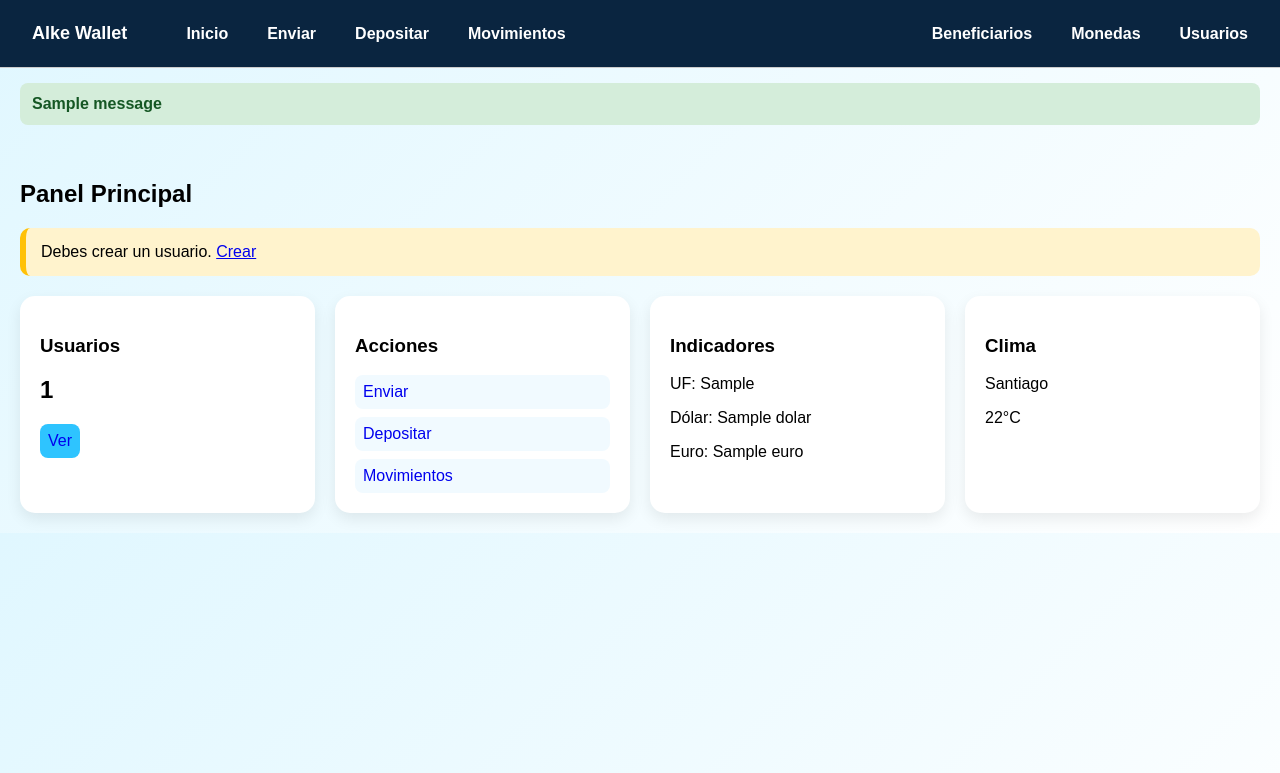
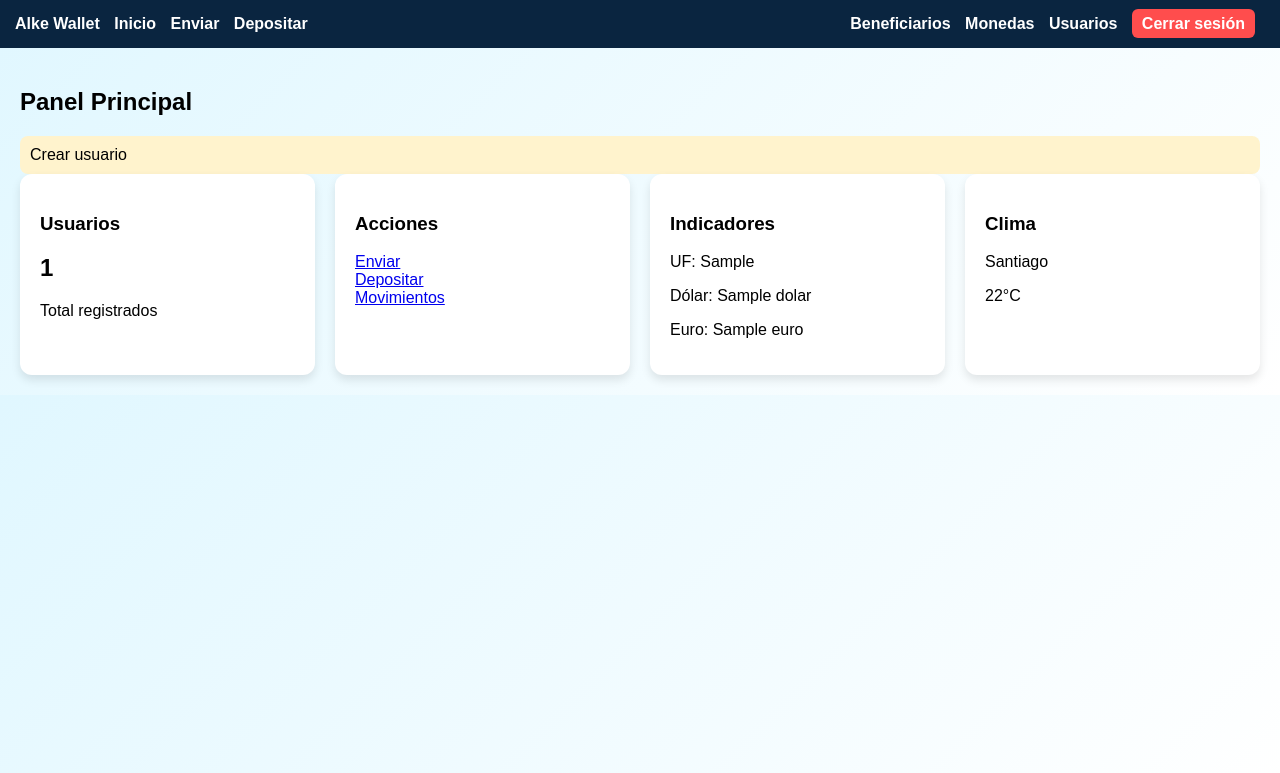
Before and after one commit to Auditor2003/Proyecto_Modulo_7_ABP, a Django app: template gestion/templates/gestion/dashboard.html in a window 1280 px wide. Shown: the top 773 px of the page. Run offline with Django 5.2, Linux system fonts and the light colour scheme; tables that the repository leaves empty hold one stand-in row (values such as "Sample post"); the template is opened without the code that fills it: values that come from a table or form of the project are taken from there, most other values are stand-ins (such as "Sample title", 1, 10 or a date in 2020); one stand-in notice (Sample message) is shown; parts of the project's set-up code (start-up, migrations or seed data) failed here and were passed over.

Commit message:
Mejora completa dashboard y navbar con mejoras ux y seguridad

```diff
--- a/gestion/templates/base.html
+++ b/gestion/templates/base.html
@@ -1,129 +1,69 @@
 <!DOCTYPE html>
 <html lang="es">
-
 <head>
 <meta charset="UTF-8">
 <title>Alke Wallet</title>
 
 <style>
 body {
-            margin: 0;
-            font-family: Arial, sans-serif;
-            background: linear-gradient(135deg, #e0f7ff, #ffffff);
+    margin:0;
+    font-family:Arial;
+    background:linear-gradient(135deg,#e0f7ff,#ffffff);
 }
 
 nav {
-            background-color: #0a2540;
-            padding: 15px 20px;
-            display: flex;
-            justify-content: space-between;
-            align-items: center;
-        }
-
-        .nav-left {
-            display: flex;
-            gap: 15px;
-            align-items: center;
-        }
-
-        .nav-right {
-            display: flex;
-            gap: 15px;
-            align-items: center;
+    background:#0a2540;
+    padding:15px;
+    display:flex;
+    justify-content:space-between;
 }
 
 nav a {
-            color: white;
-            text-decoration: none;
-            font-weight: bold;
-            padding: 8px 12px;
-            border-radius: 8px;
-            transition: 0.2s;
+    color:white;
+    text-decoration:none;
+    margin-right:10px;
+    font-weight:bold;
 }
 
-        nav a:hover {
-            background-color: #2ec4ff;
-            color: #0a2540;
+.logout {
+    background:#ff4d4d;
+    padding:6px 10px;
+    border-radius:6px;
 }
 
-        .brand {
-            font-size: 18px;
-            font-weight: bold;
-            margin-right: 20px;
+.container { padding:20px; }
+.card {
+    background:white;
+    padding:20px;
+    border-radius:12px;
+    box-shadow:0 5px 10px rgba(0,0,0,0.1);
+    transition:0.3s;
 }
+.card:hover { transform:translateY(-5px); }
+</style>
 
-        hr {
-            border: none;
-            height: 1px;
-            background-color: #ccc;
-            margin: 0;
-        }
-
-        .mensaje {
-            padding: 12px;
-            margin: 15px 20px;
-            border-radius: 8px;
-            font-weight: bold;
-        }
-
-        .mensaje.success {
-            background-color: #d4edda;
-            color: #155724;
-        }
-
-        .mensaje.error {
-            background-color: #f8d7da;
-            color: #721c24;
-        }
-
-        .mensaje.info {
-            background-color: #d1ecf1;
-            color: #0c5460;
-        }
-
-        .container {
-            padding: 20px;
-        }
-    </style>
 </head>
 
 <body>
 
 <nav>
-
-    <div class="nav-left">
-        <a href="{% url 'home' %}" class="brand">Alke Wallet</a>
-
+<div>
+<a href="{% url 'home' %}">Alke Wallet</a>
 <a href="{% url 'home' %}">Inicio</a>
 <a href="{% url 'transaccion_create' %}">Enviar</a>
 <a href="{% url 'deposito_create' %}">Depositar</a>
-        <a href="{% url 'transaccion_list' %}">Movimientos</a>
 </div>
 
-    <div class="nav-right">
+<div>
 <a href="{% url 'beneficiario_list' %}">Beneficiarios</a>
 <a href="{% url 'moneda_list' %}">Monedas</a>
 <a href="{% url 'usuario_list' %}">Usuarios</a>
+<a href="#" class="logout">Cerrar sesión</a>
 </div>
-
 </nav>
 
-<hr>
-
-{% if messages %}
-    {% for message in messages %}
-        <div class="mensaje
-            {% if message.tags == 'success' %}success
-            {% elif message.tags == 'error' %}error
-            {% else %}info{% endif %}">
-            {{ message }}
-        </div>
-    {% endfor %}
-{% endif %}
-
 <div class="container">
-    {% block content %}
-    {% endblock %}
+{% block content %}{% endblock %}
 </div>
 
 </body>
--- a/gestion/templates/gestion/dashboard.html
+++ b/gestion/templates/gestion/dashboard.html
@@ -1,34 +1,31 @@
 {% extends 'base.html' %}
-
 {% block content %}
 
 <h2>Panel Principal</h2>
 
 {% if not hay_usuarios or not hay_monedas %}
-<div style="background:#fff3cd; padding:15px; border-radius:10px; margin-bottom:20px; border-left:6px solid #ffc107;">
+<div style="background:#fff3cd;padding:10px;border-radius:8px;">
     {% if not hay_usuarios %}
-        Debes crear un usuario.
-        <a href="{% url 'usuario_create' %}">Crear</a>
-    {% elif not hay_monedas %}
-        Debes crear una moneda.
-        <a href="{% url 'moneda_create' %}">Crear</a>
+        Crear usuario
+    {% else %}
+        Crear moneda
     {% endif %}
 </div>
 {% endif %}
 
-<div style="display:grid; grid-template-columns: repeat(auto-fit, minmax(250px, 1fr)); gap:20px;">
+<div style="display:grid;grid-template-columns:repeat(auto-fit,minmax(250px,1fr));gap:20px;">
 
 <div class="card">
 <h3>Usuarios</h3>
 <h2>{{ usuarios|length }}</h2>
-        <a href="{% url 'usuario_list' %}" class="btn">Ver</a>
+<p>Total registrados</p>
 </div>
 
 <div class="card">
 <h3>Acciones</h3>
-        <a href="{% url 'transaccion_create' %}" class="mini-btn">Enviar</a>
-        <a href="{% url 'deposito_create' %}" class="mini-btn">Depositar</a>
-        <a href="{% url 'transaccion_list' %}" class="mini-btn">Movimientos</a>
+<a href="{% url 'transaccion_create' %}">Enviar</a><br>
+<a href="{% url 'deposito_create' %}">Depositar</a><br>
+<a href="{% url 'transaccion_list' %}">Movimientos</a>
 </div>
 
 <div class="card">
@@ -46,35 +43,4 @@
 
 </div>
 
-<style>
-.card {
-    background:white;
-    padding:20px;
-    border-radius:15px;
-    box-shadow:0 6px 15px rgba(0,0,0,0.08);
-    transition:0.3s;
-}
-
-.card:hover {
-    transform: translateY(-6px);
-}
-
-.btn {
-    background:#2ec4ff;
-    padding:8px;
-    display:inline-block;
-    border-radius:8px;
-    text-decoration:none;
-}
-
-.mini-btn {
-    display:block;
-    margin-top:8px;
-    background:#f1faff;
-    padding:8px;
-    border-radius:8px;
-    text-decoration:none;
-}
-</style>
-
 {% endblock %}
```
Also changed, not shown: gestion/views.py (+23 -87 lines). Lines whose indentation alone changed are shown as unchanged.
